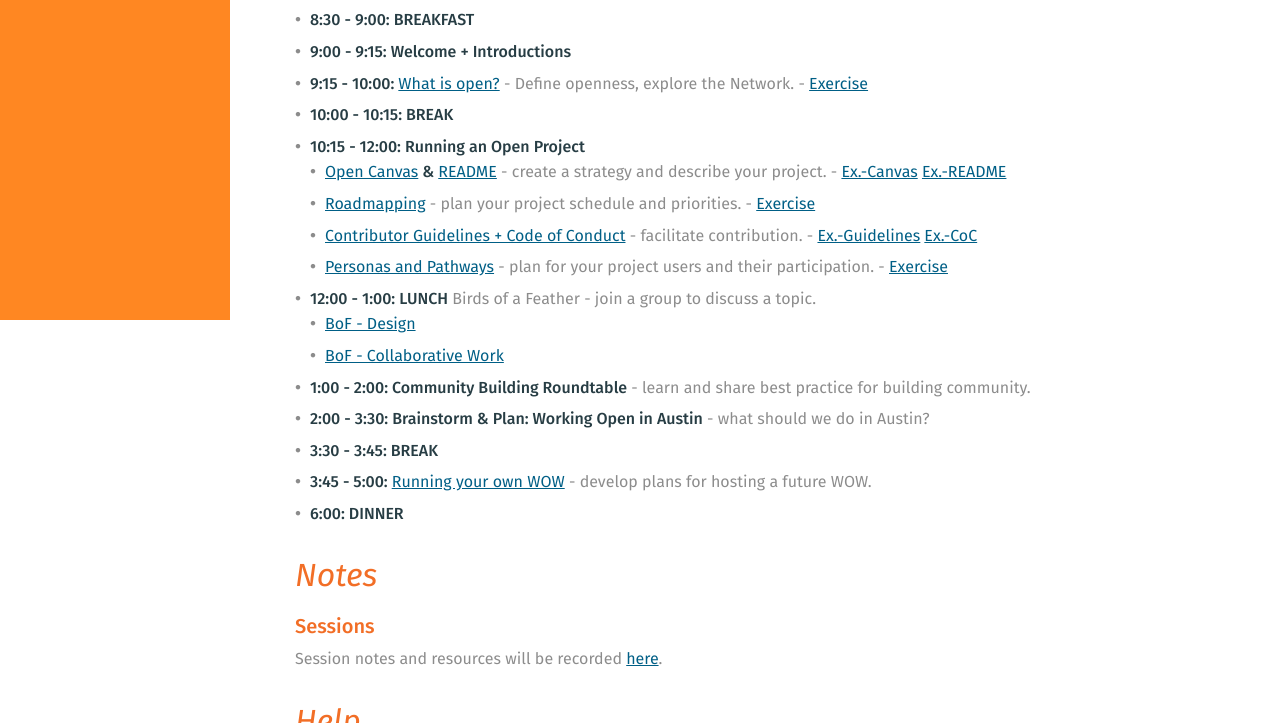
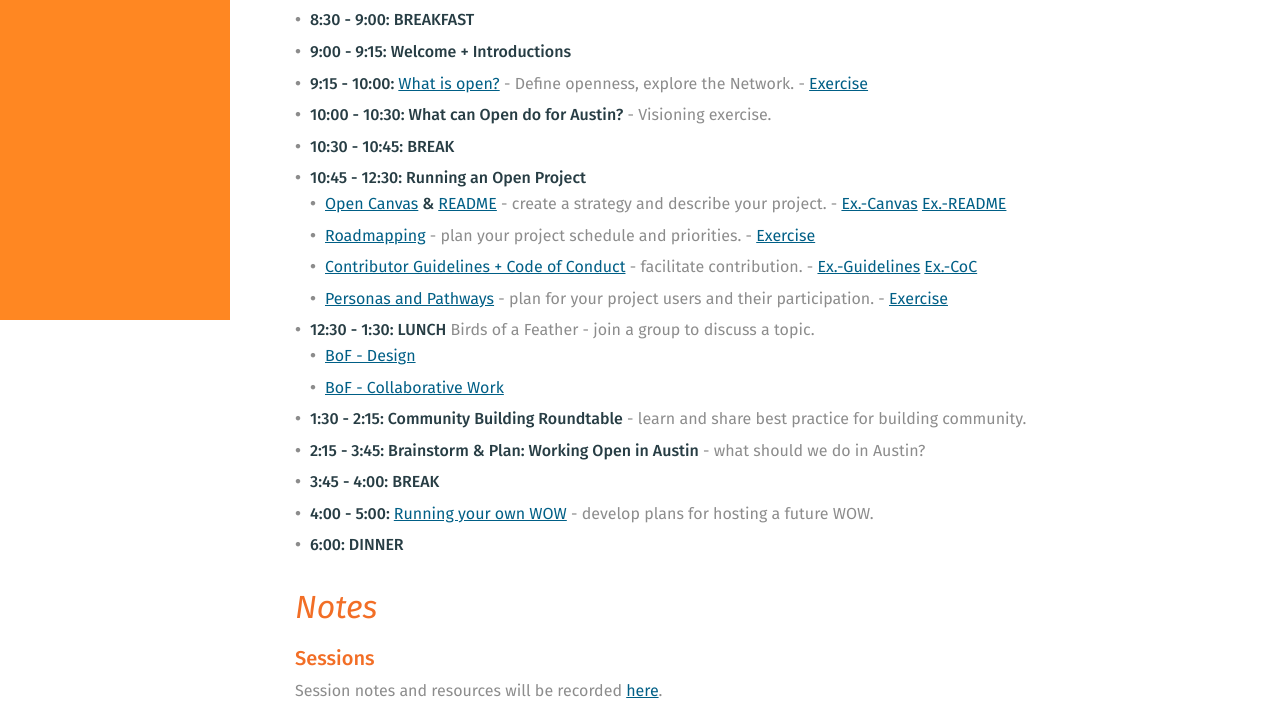
Before and after one commit to MozillaFoundation/atxwow0517, a plain HTML site: page index.html in a window 1280 px wide. Shown: the part 480-1203 px from the top of the page. Drawn offline with nearby package versions, Linux system fonts and the light colour scheme; a script that the page names is missing.

Commit message:
update schedule

```diff
--- a/index.html
+++ b/index.html
@@ -62,10 +62,11 @@
         <li><strong>8:30 - 9:00: BREAKFAST</strong></li>
         <li><strong>9:00 - 9:15: Welcome + Introductions</strong></li>
         <li><strong>9:15 - 10:00: <a href="">What is open?</a></strong> - Define openness, explore the Network. - <a href="" target="_blank">Exercise</a></li>
-        <li><strong>10:00 - 10:15: BREAK</strong></li>
+        <li><strong>10:00 - 10:30: What can Open do for Austin?</strong> - Visioning exercise.</li>
+        <li><strong>10:30 - 10:45: BREAK</strong></li>
 
         <!-- OPEN PROJECTS -->
-        <li><strong>10:15 - 12:00: Running an Open Project</strong>
+        <li><strong>10:45 - 12:30: Running an Open Project</strong>
           <ul style="margin-bottom:0">
             <li><strong><a href="https://docs.google.com/presentation/d/1ASajIhE14ftW-rrW6z7oOOQKLnyPi6D_Paqvufouspw/edit?usp=sharing" target="_blank">Open Canvas</a> & <a href="https://docs.google.com/presentation/d/19yIld1etX0kzRY3PqjbymVzCi2lyW90i44jLmHeoGPw/edit?usp=sharing" target="_blank">README</a></strong> - create a strategy and describe your project. - <strong><a href="https://mozilla.github.io/open-leadership-training-series/articles/opening-your-project/develop-an-open-project-strategy-with-open-canvas/" target="_blank">Ex.-Canvas</a></strong> <a href="readme/" target="_blank">Ex.-README</a></li>
             <li><strong><a href="https://docs.google.com/presentation/d/1ivuXSBp-fSk8qt9lmCmngn6Ymnc3AO1_t7ClWUgVuZI/edit?usp=sharing" target="_blank">Roadmapping</a></strong> - plan your project schedule and priorities. - <strong><a href="https://mozillascience.github.io/WOW-2017/roadmapping/index.html" target="_blank">Exercise</a></strong></li>
@@ -75,7 +76,7 @@
         </li>
 
         <!-- BIRDS OF A FEATHER -->
-        <li><strong> 12:00 - 1:00: LUNCH</strong> Birds of a Feather - join a group to discuss a topic.
+        <li><strong> 12:30 - 1:30: LUNCH</strong> Birds of a Feather - join a group to discuss a topic.
           <ul style="margin-bottom:0">
             <li><strong><a href="https://public.etherpad-mozilla.org/p/atxwow0517-bof-design" target="_blank">BoF - Design</a></strong> </li>
             <li><strong><a href="https://public.etherpad-mozilla.org/p/atxwow0517-bof-collaborative-work" target="_blank">BoF - Collaborative Work</a></strong></li>
@@ -83,14 +84,15 @@
         </li>
 
         <!-- COMMUNITY BUILDING -->
-        <li><strong>1:00 - 2:00: Community Building Roundtable</strong> - learn and share best practice for building community.</li>
+        <li><strong>1:30 - 2:15: Community Building Roundtable</strong> - learn and share best practice for building community.</li>
 
         <!-- PLANNING & GROUP WORK -->
-        <li><strong>2:00 - 3:30: Brainstorm & Plan: Working Open in Austin</strong> - what should we do in Austin?</li>
-        <li><strong>3:30 - 3:45: BREAK</strong></li>
+        <li><strong>2:15 - 3:45: Brainstorm & Plan: Working Open in Austin</strong> - what should we do in Austin?</li>
+
+        <li><strong>3:45 - 4:00: BREAK</strong></li>
 
         <!-- RUN YOUR OWN WOW -->
-        <li><strong>3:45 - 5:00: <a href="" target="_blank">Running your own WOW</a></strong> - develop plans for hosting a future WOW.</li>
+        <li><strong>4:00 - 5:00: <a href="" target="_blank">Running your own WOW</a></strong> - develop plans for hosting a future WOW.</li>
         <li><strong>6:00: DINNER</strong></li>
 
         </ul>
```
